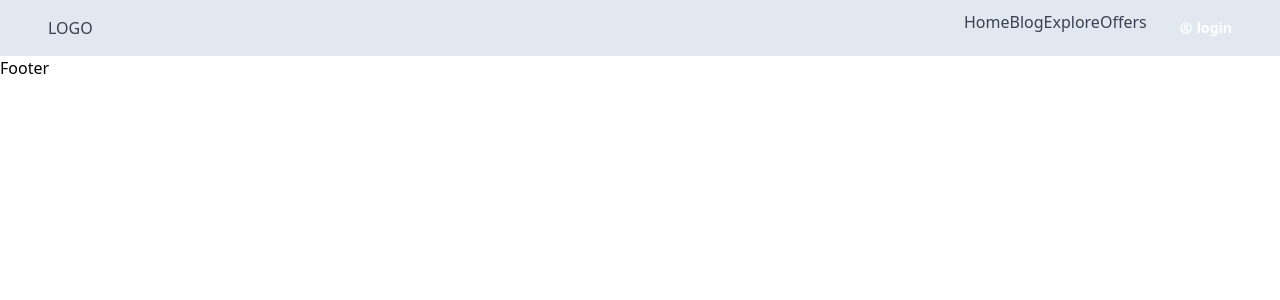
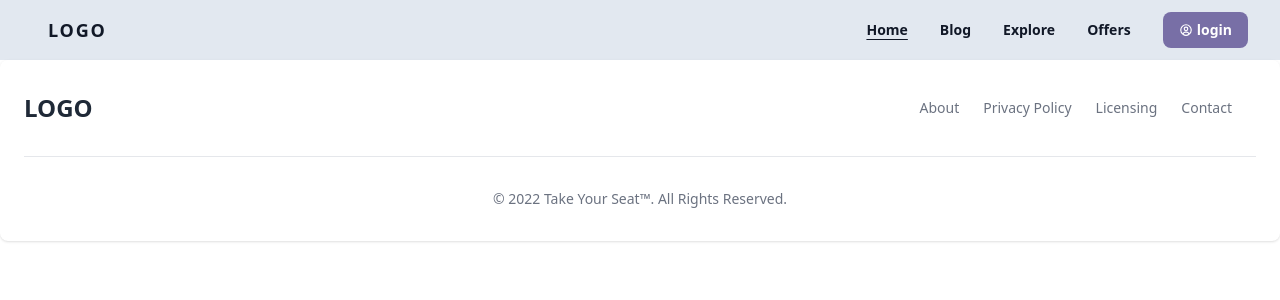
Before and after one commit to Hrithikcse52/seat-web, a Next.js app: page / in a window 1280 px wide. Shown: the top 300 px of the page. Built offline with nearby package versions, Linux system fonts and the light colour scheme; no server answers.

Commit message:
navbar ui fix

```diff
--- a/package.json
+++ b/package.json
@@ -17,6 +17,7 @@
   },
   "dependencies": {
     "axios": "^0.27.2",
+    "daisyui": "^2.15.0",
     "next": "12.1.6",
     "react": "18.1.0",
     "react-dom": "18.1.0",
--- a/src/components/footer/footer.comp.tsx
+++ b/src/components/footer/footer.comp.tsx
@@ -1,3 +1,55 @@
+import Link from "next/link";
+
 export default function Footer() {
-  return <div>Footer</div>;
+  return (
+    <footer className="p-4  rounded-lg shadow md:px-6 md:py-8 ">
+      <div className="sm:flex sm:items-center sm:justify-between">
+        <a
+          href="https://flowbite.com"
+          className="flex items-center mb-4 sm:mb-0"
+        >
+          {/* <img
+          src="/docs/images/logo.svg"
+          className="mr-3 h-8"
+          alt="Flowbite Logo"
+        /> */}
+          <span className="self-center text-2xl font-semibold whitespace-nowrap ">
+            LOGO
+          </span>
+        </a>
+        <ul className="flex flex-wrap items-center mb-6 text-sm text-gray-500 sm:mb-0 ">
+          <li>
+            <Link href="/">
+              <span className="mr-4 hover:underline md:mr-6 ">About</span>
+            </Link>
+          </li>
+          <li>
+            <Link href="/">
+              <span className="mr-4 hover:underline md:mr-6">
+                Privacy Policy
+              </span>
+            </Link>
+          </li>
+          <li>
+            <Link href="/">
+              <span className="mr-4 hover:underline md:mr-6">Licensing</span>
+            </Link>
+          </li>
+          <li>
+            <Link href="/">
+              <span className="mr-4 hover:underline md:mr-6">Contact</span>
+            </Link>
+          </li>
+        </ul>
+      </div>
+      <hr className="my-6 border-gray-200 sm:mx-auto  lg:my-8" />
+      <span className="block text-sm text-gray-500 sm:text-center ">
+        © 2022{" "}
+        <Link href="/">
+          <span className="hover:underline">Take Your Seat™</span>
+        </Link>
+        . All Rights Reserved.
+      </span>
+    </footer>
+  );
 }
--- a/src/components/navbar/navbar.comp.tsx
+++ b/src/components/navbar/navbar.comp.tsx
@@ -3,11 +3,12 @@ import Link from "next/link";
 import { useRouter } from "next/router";
 import React, { useState } from "react";
 import { BiUserCircle } from "react-icons/bi";
+import { getCurrentPath, getFullName } from "utils/nav.helper";
 
 const NavbarLinks = [
   { id: 1, label: "Home", path: "/" },
   { id: 2, label: "Blog", path: "/blog" },
-  { id: 3, label: "Explore", path: "/Explore" },
+  { id: 3, label: "Explore", path: "/explore" },
   { id: 4, label: "Offers", path: "/offers" },
 ];
 
@@ -18,24 +19,20 @@ export default function Navbar() {
   const { user, isAuth: auth, isFetched } = useUserQuery();
   //   const queryClient = useQueryClient();
   // console.log('new user', auth, user, isError, error);
+  const currentPath = getCurrentPath(router.pathname);
 
   const [dropdown, setDropdown] = useState(false);
   const [ham, setHam] = useState(false);
 
   return (
     <div className="w-full text-gray-700 bg-slate-200 dark-mode:text-gray-200 dark-mode:bg-gray-800">
-      <div
-        // x-data="{ open: false }"
-        className="flex flex-col max-w-screen-xl px-4 mx-auto md:items-center md:justify-between md:flex-row md:px-6 lg:px-8"
-      >
+      <div className="flex flex-col max-w-screen-xl px-4 mx-auto md:items-center md:justify-between md:flex-row md:px-6 lg:px-8">
         <div className="p-4 flex flex-row items-center justify-between">
-          <Link
-            href="/"
-            className="text-lg font-semibold tracking-widest text-gray-900 uppercase rounded-lg dark-mode:text-white focus:outline-none focus:shadow-outline"
-          >
-            LOGO
+          <Link href="/">
+            <span className="text-lg font-semibold tracking-widest text-gray-900 uppercase rounded-lg dark-mode:text-white focus:outline-none focus:shadow-outline">
+              LOGO
+            </span>
           </Link>
-          {/* <button className="md:hidden rounded-lg focus:outline-none focus:shadow-outline" @click="open = !open"> */}
           <button
             onClick={() => {
               //   setDropdown(!dropdown);
@@ -64,22 +61,22 @@ export default function Navbar() {
             </svg>
           </button>
         </div>
-        {/* <nav :className="{'flex': open, 'hidden': !open}" className="flex-col flex-grow pb-4 md:pb-0 hidden md:flex md:justify-end md:flex-row"> */}
         <nav
           className={`${
             ham ? "flex" : "hidden"
           } flex-col flex-grow pb-4 md:pb-0 mr-auto md:flex md:justify-end md:flex-row`}
         >
           {NavbarLinks.map(link => (
-            <Link
-              key={link.id}
-              // className={`${
-              //   link.path === currentPath ? "underline underline-offset-4" : ""
-              // } px-4 py-2 mt-2 text-sm  font-semibold text-gray-900 rounded-lg dark-mode:bg-gray-700 dark-mode:hover:bg-gray-600 dark-mode:focus:bg-gray-600 dark-mode:focus:text-white dark-mode:hover:text-white dark-mode:text-gray-200 md:mt-0 hover:text-white focus:text-gray-900 hover:bg-purple focus:bg-gray-200 focus:outline-none focus:shadow-outline`}
-              className="px-4 py-2 mt-2 text-sm  font-semibold text-gray-900 rounded-lg dark-mode:bg-gray-700 dark-mode:hover:bg-gray-600 dark-mode:focus:bg-gray-600 dark-mode:focus:text-white dark-mode:hover:text-white dark-mode:text-gray-200 md:mt-0 hover:text-white focus:text-gray-900 hover:bg-purple focus:bg-gray-200 focus:outline-none focus:shadow-outline"
-              href={link.path}
-            >
-              {link.label}
+            <Link key={link.id} href={link.path}>
+              <span
+                className={`${
+                  link.path === router.pathname
+                    ? "underline underline-offset-4"
+                    : ""
+                } px-4 py-2 mt-2 text-sm  font-semibold text-gray-900 rounded-lg dark-mode:bg-gray-700 dark-mode:hover:bg-gray-600 dark-mode:focus:bg-gray-600 dark-mode:focus:text-white dark-mode:hover:text-white dark-mode:text-gray-200 md:mt-0 hover:text-white focus:text-gray-900 hover:bg-purple focus:bg-gray-200 focus:outline-none focus:shadow-outline`}
+              >
+                {link.label}
+              </span>
             </Link>
           ))}
 
@@ -93,8 +90,7 @@ export default function Navbar() {
                 className="flex bg-red flex-row items-center w-full px-4 py-2 mt-2 text-sm  font-semibold text-left  rounded-lg  md:w-auto md:inline md:mt-0 md:ml-4 hover:text-gray-900 focus:text-gray-900 hover:bg-purple  focus:outline-none focus:shadow-outline"
               >
                 <span className="">
-                  {/* {(user && getFullName(user)) || ""}</span> */}
-                  name
+                  {(user && getFullName(user.name)) || ""}
                 </span>
                 <svg
                   fill="currentColor"
--- /dev/null
+++ b/src/pages/explore.tsx
@@ -0,0 +1,3 @@
+export default function Explore() {
+  return <div>explre</div>;
+}
--- /dev/null
+++ b/src/utils/nav.helper.ts
@@ -0,0 +1,14 @@
+export function getCurrentPath(path: string) {
+  const pathname = path.split("/");
+  return `/${pathname[pathname.length - 1]}`;
+}
+
+export function toCap(str: string) {
+  return str.charAt(0).toUpperCase() + str.slice(1);
+}
+
+export const isInt = (num: string) => /^-?[0-9]+$/.test(`${num}`);
+
+export function getFullName(name: { firstName: string; lastName: string }) {
+  return `${name.firstName} ${name.lastName}`;
+}
--- a/tailwind.config.js
+++ b/tailwind.config.js
@@ -4,7 +4,22 @@ module.exports = {
     "./src/components/**/*.{js,ts,jsx,tsx}",
   ],
   theme: {
-    extend: {},
+    extend: {
+      colors: {
+        light_grey: "#f1f2f6",
+        purple: "#786fa6",
+        purple_dark: "#574b90",
+      },
+      boxShadow: {
+        login:
+          "0 1px 3px 0 rgba(0, 0, 0, 0.1), 0 1px 2px 0 rgba(0, 0, 0, 0.06)",
+        regi: "3.4px 3.4px 2.7px rgba(0,0,0,0.022),8.7px 8.7px 6.9px rgba(0, 0, 0, 0.031),17.7px 17.7px 14.2px rgba(0, 0, 0, 0.039), 36.5px 36.5px 29.2px rgba(0,0,0,0.048), 100px 100px 80px rgba(0,0,0,0.07)   ",
+      },
+    },
   },
-  plugins: [],
+  // eslint-disable-next-line global-require
+  plugins: [require("daisyui")],
+  daisyui: {
+    themes: false,
+  },
 };
```
Also changed, not shown: 1 other file (tests, documents, lock files or other folders).
